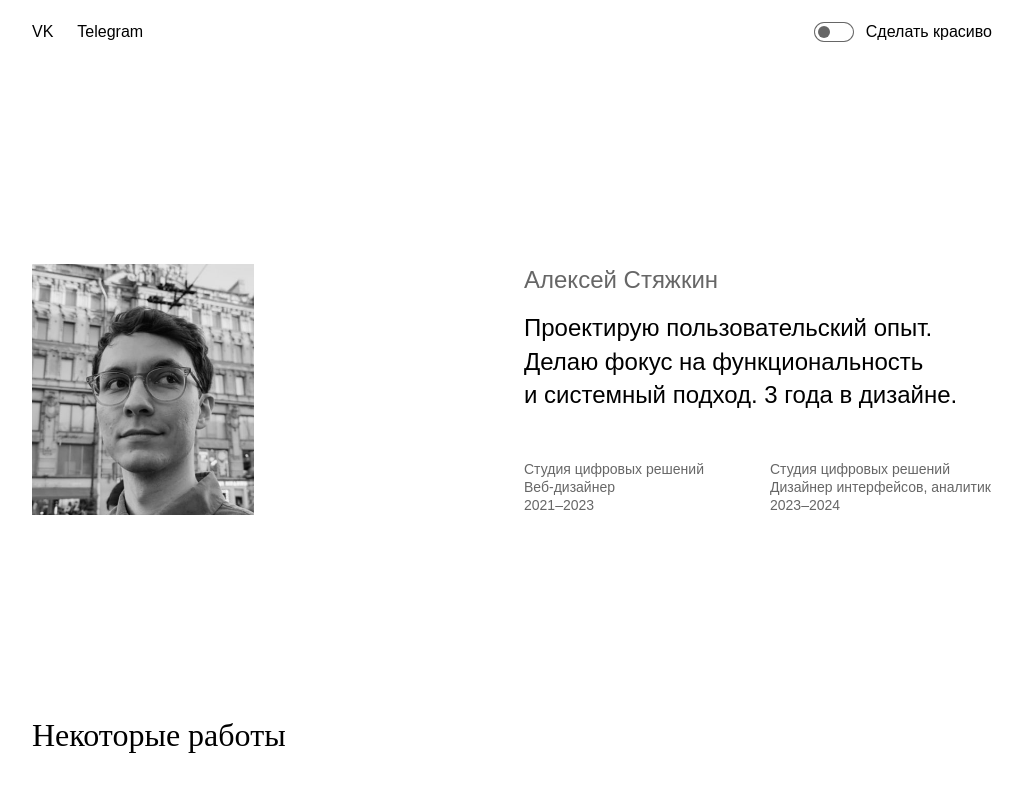
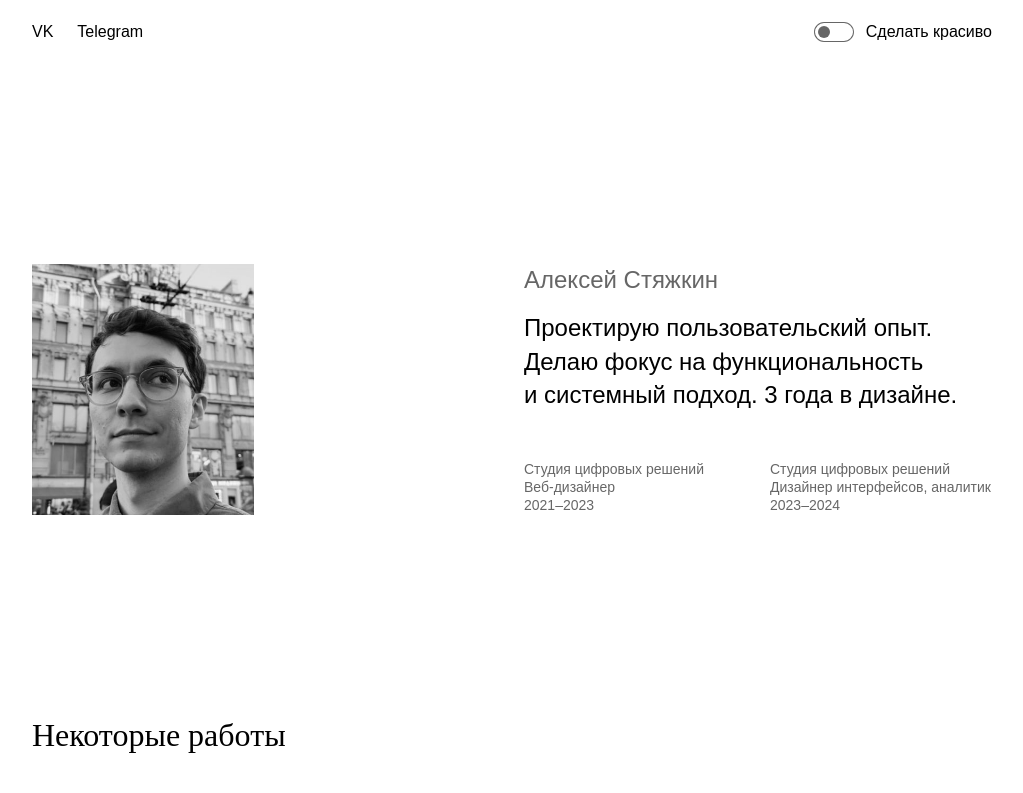
Before and after one commit to alexbucklee/portfolio, a plain HTML site: page index.html in a window 1280 px wide. Shown: the top 793 px of the page, without its empty margins (128-1151 px from the left). Drawn offline with Linux system fonts and the light colour scheme.

Commit message:
Update style.css

```diff
--- a/styles/style.css
+++ b/styles/style.css
@@ -94,6 +94,7 @@ img {
     background-image: url("../images/my-photo-min.jpg");
     background-size: cover;
     height: 100%;
+    background-position: 50% 50%;
 }
 
 .hero__name--beautiful {
```
